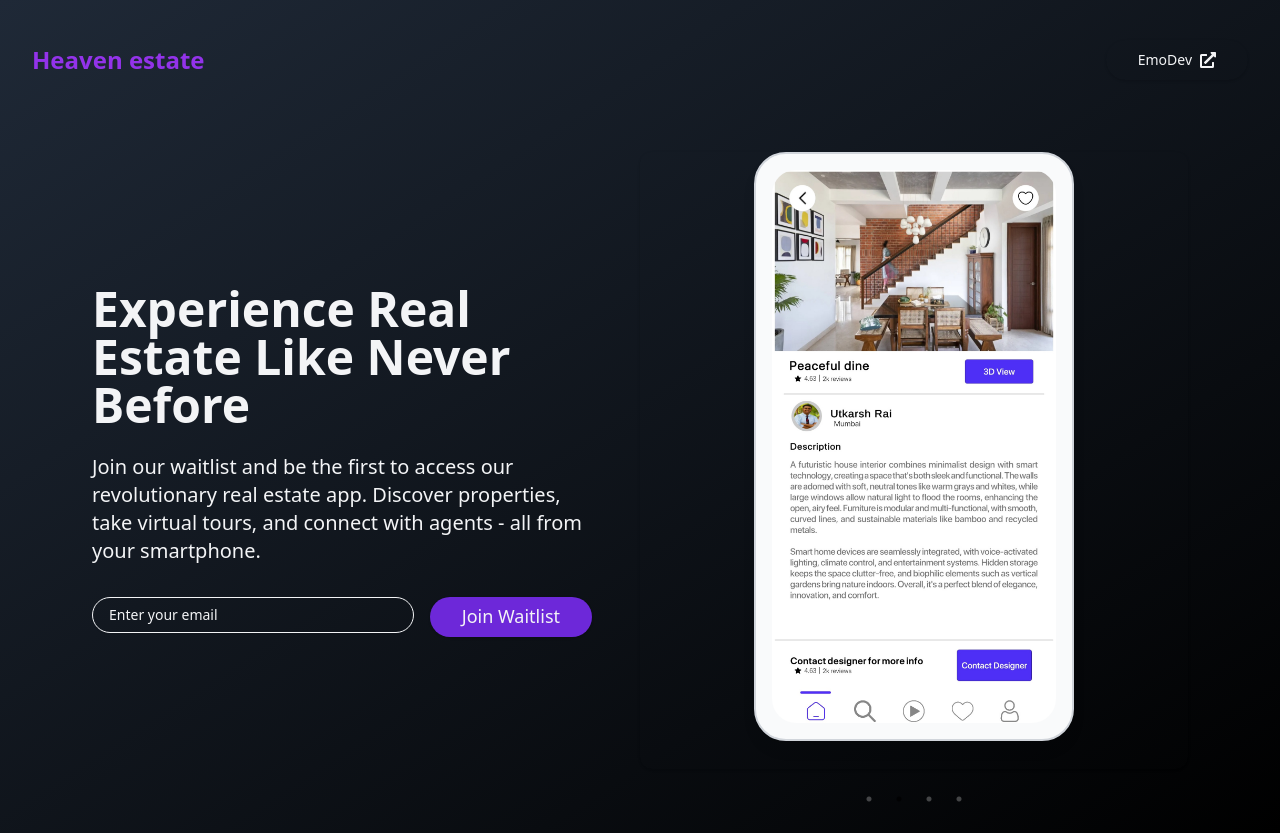
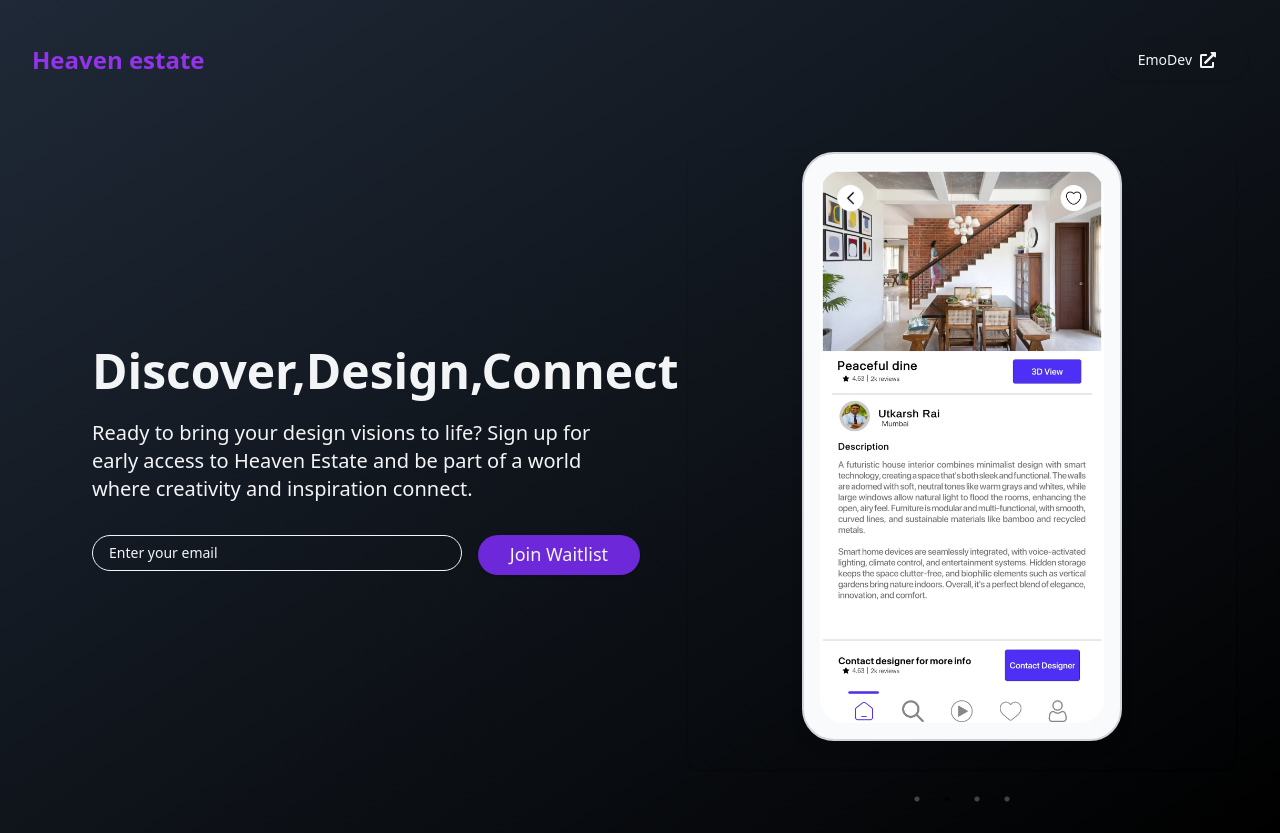
Before and after one commit to Vansh17555555/dummy, a Next.js app: page / in a window 1280 px wide. Built offline with nearby package versions, Linux system fonts and the light colour scheme.

Commit message:
Update page.tsx

```diff
--- a/app/page.tsx
+++ b/app/page.tsx
@@ -99,8 +99,9 @@ href="https://www.emodev.tech"
             transition={{ duration: 0.8 }}
             className="lg:w-1/2"
           >
-            <h2 className="text-4xl lg:text-5xl font-bold mb-6">Experience Real Estate Like Never Before</h2>
-            <p className="text-xl mb-8">Join our waitlist and be the first to access our revolutionary real estate app. Discover properties, take virtual tours, and connect with agents - all from your smartphone.</p>
+            <h2 className="text-4xl lg:text-5xl font-bold mb-6">Discover,Design,Connect</h2>
+            <p className="text-xl mb-8">
+Ready to bring your design visions to life? Sign up for early access to Heaven Estate and be part of a world where creativity and inspiration connect.</p>
             <form onSubmit={handleSubmit} className="flex flex-col sm:flex-row gap-4" id="waitlist">
               <Input
                 type="email"
```
